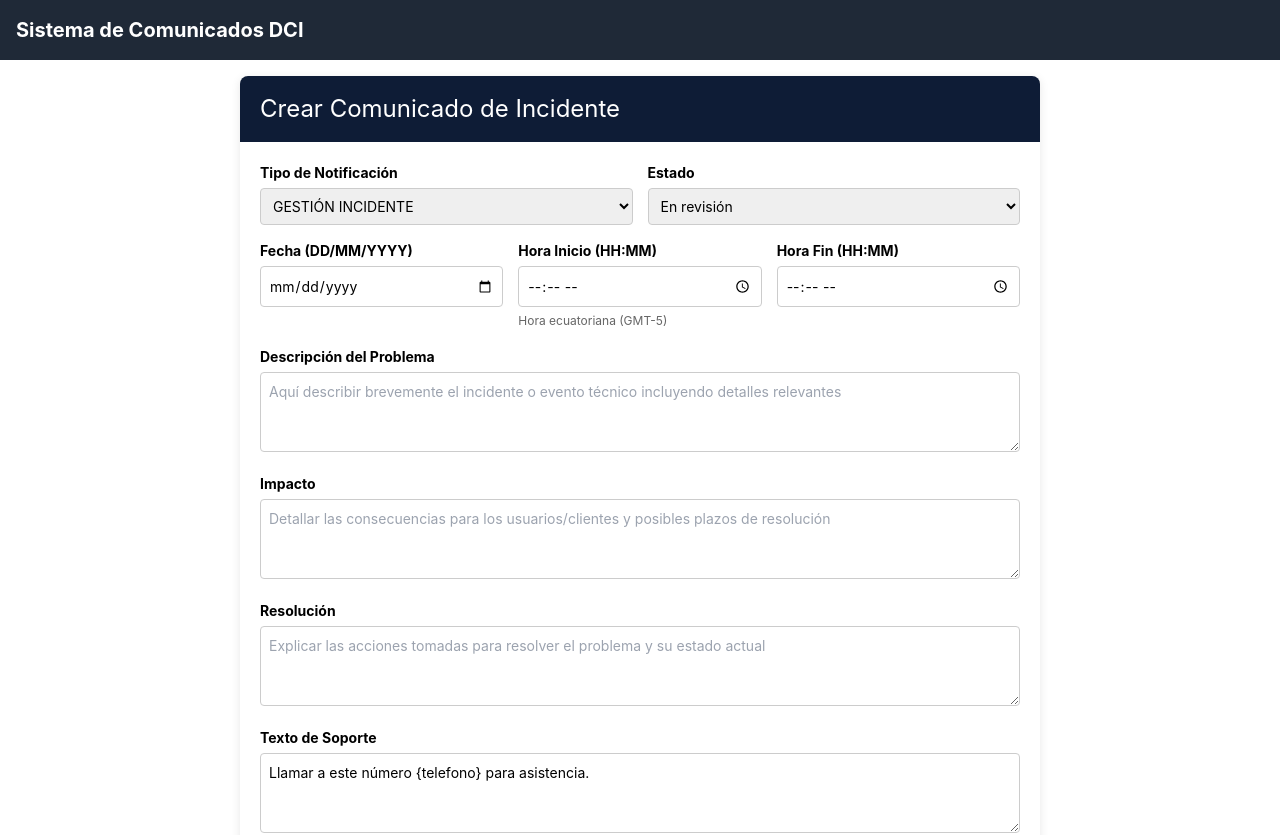
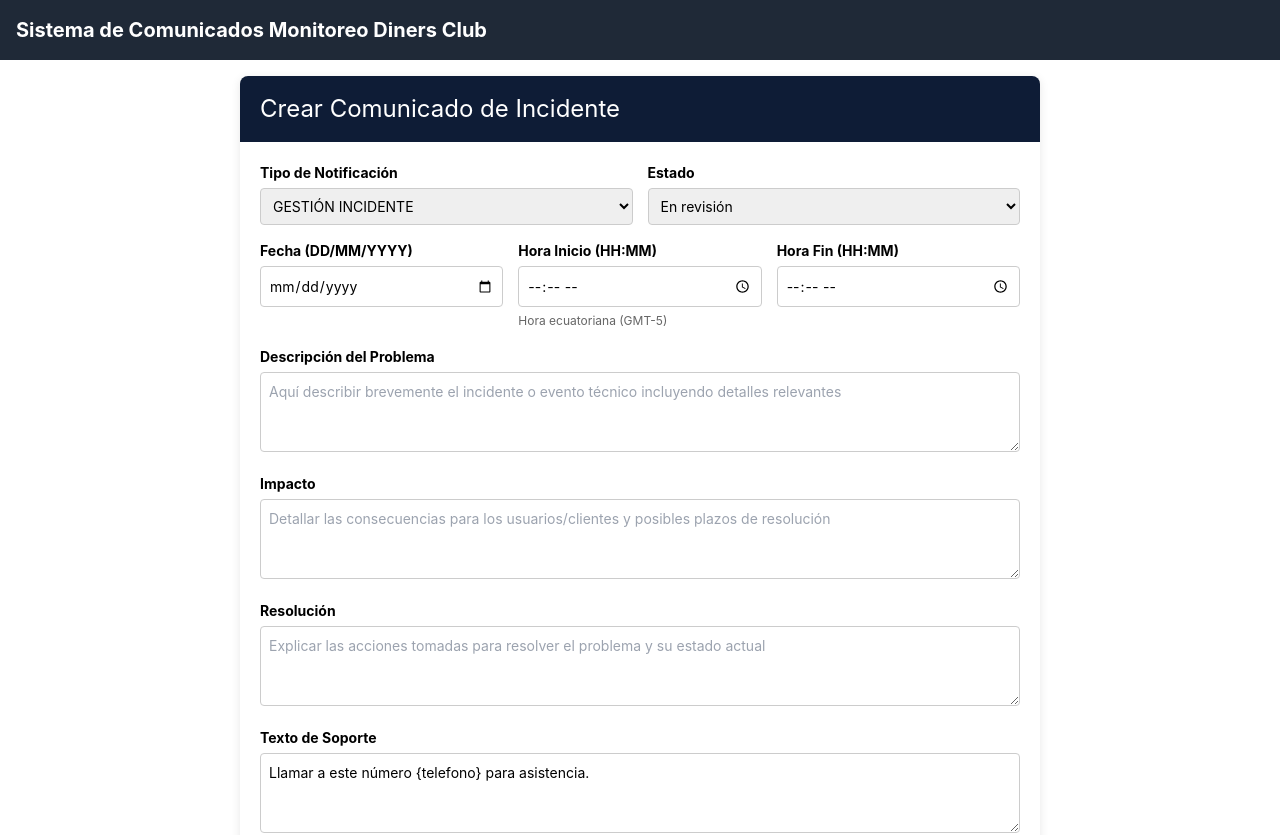
Before and after one commit to l6a6h6l/ComunicadoIncidente, a React (Create React App) app: page / in a window 1280 px wide. Shown: the top 835 px of the page. Built offline with nearby package versions, Linux system fonts and the light colour scheme; the HTML template or start-up script is replaced by a standard one.

Commit message:
Update App.js

```diff
--- a/src/App.js
+++ b/src/App.js
@@ -6,7 +6,7 @@
   return (
     <div className="App">
       <header className="bg-gray-800 text-white p-4 mb-4">
-        <h1 className="text-xl font-bold">Sistema de Comunicados DCI</h1>
+        <h1 className="text-xl font-bold">Sistema de Comunicados Monitoreo Diners Club</h1>
       </header>
       <main className="container mx-auto px-4">
         <ComunicadoIncidente />
```
